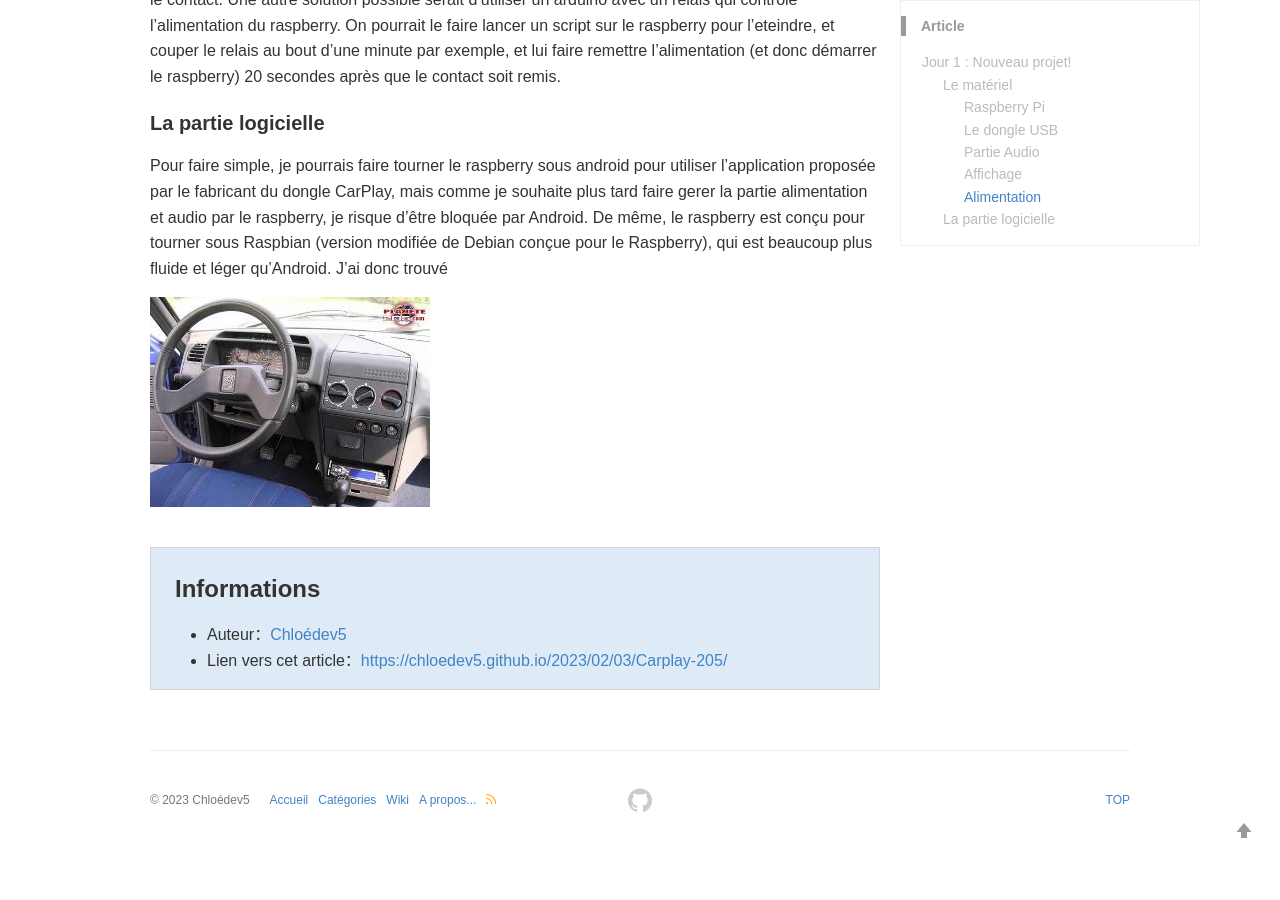
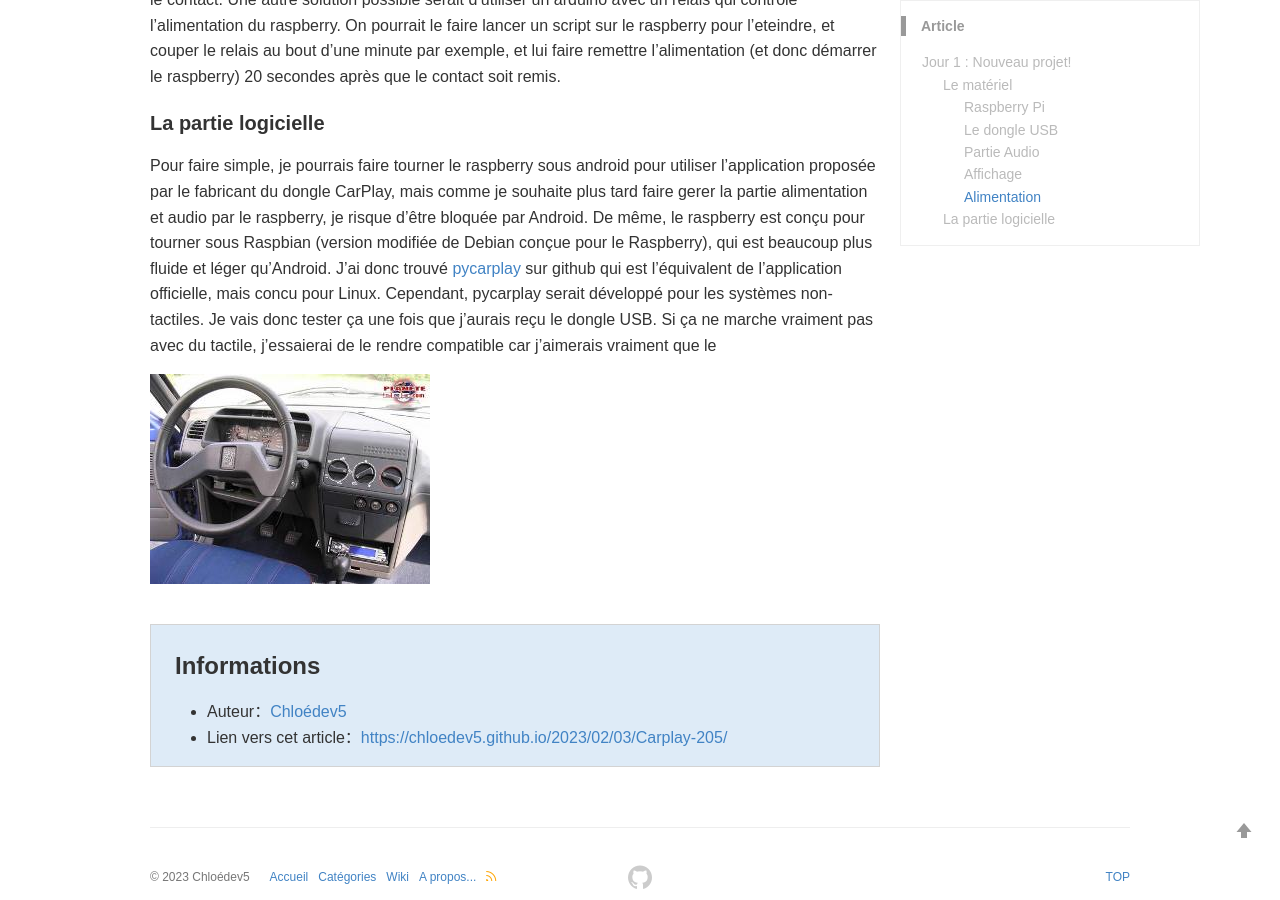
Before and after one commit to Chloedev5/chloedev5.github.io, a Jekyll site: the page built from _posts/2023-02-03-Carplay-205.md, in a window 1280 px wide and 900 px high, scrolled down 2348 px. Built offline with Jekyll 4.4.1, drawn with Linux system fonts in a browser that asks for light colours; comment, search, counter and statistics services are not loaded; a style sheet for code colours, icons or effects is not loaded; before the commit the page ends 3197 px from its top, so only the background shows below that.

Commit message:
Update 2023-02-03-Carplay-205.md

```diff
--- a/_posts/2023-02-03-Carplay-205.md
+++ b/_posts/2023-02-03-Carplay-205.md
@@ -58,7 +58,7 @@ On pourrait le faire lancer un script sur le raspberry pour l'eteindre, et coupe
 
 #### La partie logicielle
 Pour faire simple, je pourrais faire tourner le raspberry sous android pour utiliser l'application proposée par le fabricant du dongle CarPlay, mais comme je souhaite plus tard faire gerer la partie alimentation et audio par le raspberry, je risque d'être bloquée par Android. De même, le raspberry est conçu pour tourner sous Raspbian (version modifiée de Debian conçue pour le Raspberry), qui est beaucoup plus fluide et léger qu'Android.
-J'ai donc trouvé
+J'ai donc trouvé <a href="https://github.com/electric-monk/pycarplay">pycarplay</a> sur github qui est l'équivalent de l'application officielle, mais concu pour Linux. Cependant, pycarplay serait développé pour les systèmes non-tactiles. Je vais donc tester ça une fois que j'aurais reçu le dongle USB. Si ça ne marche vraiment pas avec du tactile, j'essaierai de le rendre compatible car j'aimerais vraiment que le
 
 
 <img src="https://chloedev5.github.io/images/blog/2023-02-03-205-tableau-de-bord.jpg" alt="Tableau de bord" />
```
